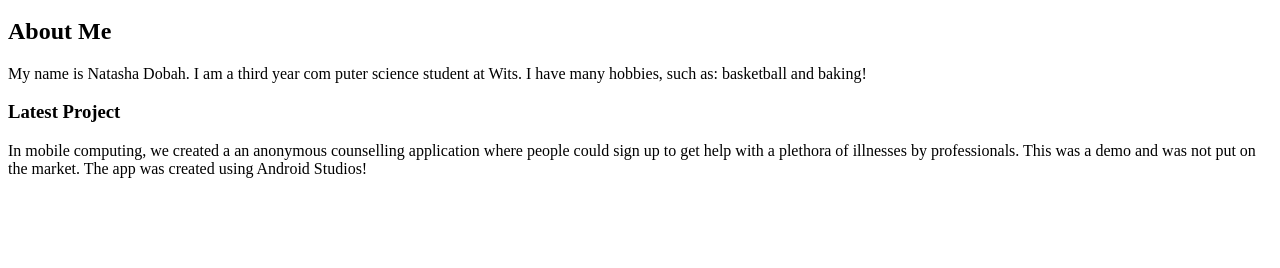
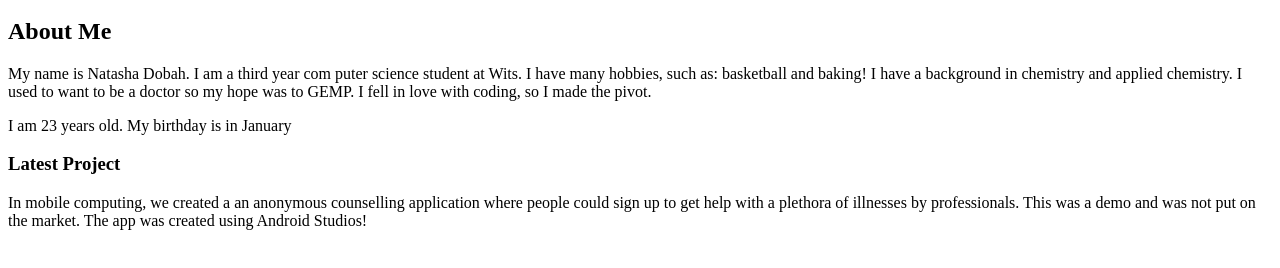
Before and after one commit to NatashaDobah/2443217-portfolio, a plain HTML site: page index.html in a window 1280 px wide. Shown: the part 136-404 px from the top of the page. Drawn offline with Linux system fonts and the light colour scheme.

Commit message:
feature/2443217/Updated information in my About Me section

```diff
--- a/index.html
+++ b/index.html
@@ -18,7 +18,8 @@
     <main>
         <section>
             <h2>About Me</h2>
-            <p> My name is Natasha Dobah. I am a third year com puter science student at Wits. I have many hobbies, such as: basketball and baking!</p>
+            <p> My name is Natasha Dobah. I am a third year com puter science student at Wits. I have many hobbies, such as: basketball and baking! I have a background in chemistry and applied chemistry. I used to want to be a doctor so my hope was to GEMP. I fell in love with coding, so I made the pivot.</p>
+            <p> I am 23 years old. My birthday is in January</p>
         </section>
 
         <article>
```
